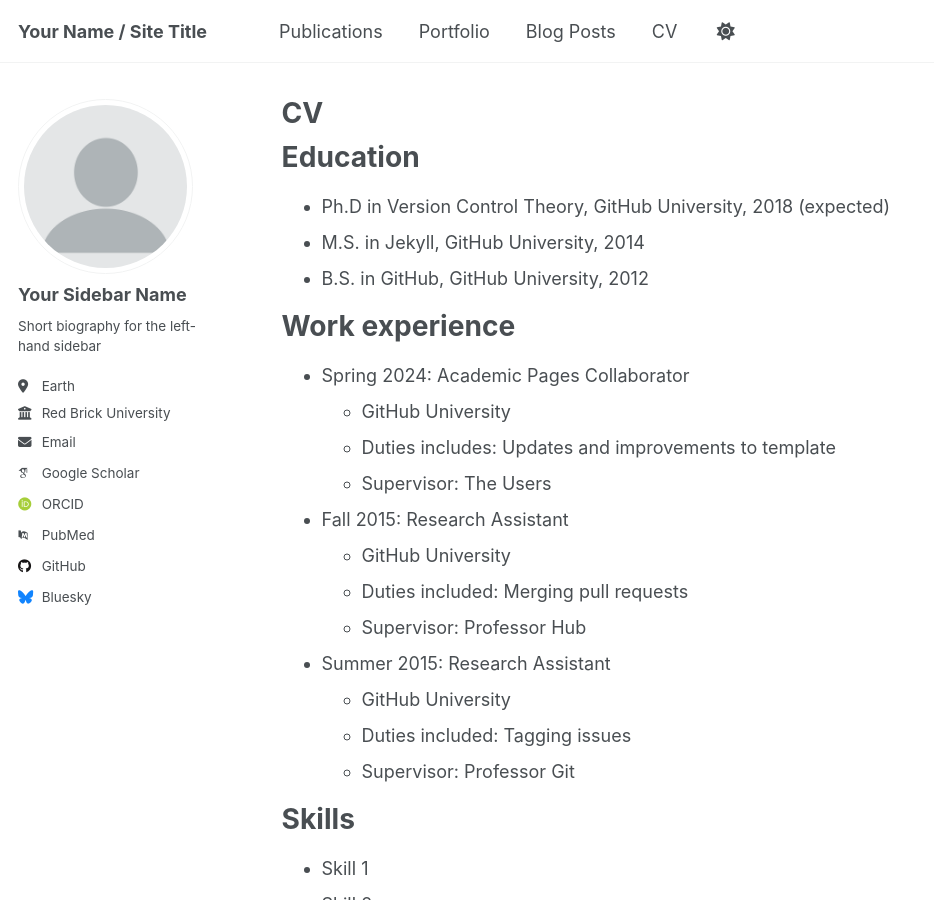
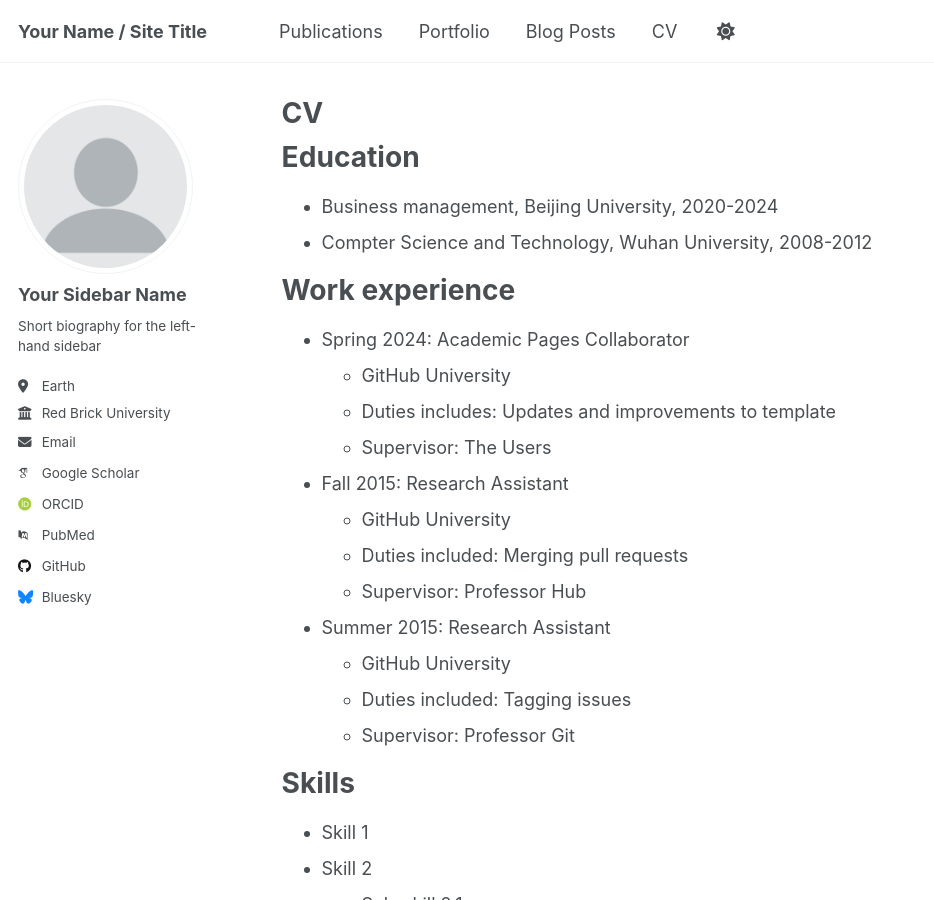
Before and after one commit to mayue0718/mayue0718.github.io, a Jekyll site: the page built from _pages/cv.md, in a window 1280 px wide and 900 px high. Shown: the whole window, without its empty margins (0-934 px from the left). Built offline with Jekyll 4.4.1, drawn with Linux system fonts in a browser that asks for light colours; some web fonts are replaced; a script that is not in the unit is left out.

Commit message:
Update cv.md

```diff
--- a/_pages/cv.md
+++ b/_pages/cv.md
@@ -11,9 +11,8 @@ redirect_from:
 
 Education
 ======
-* Ph.D in Version Control Theory, GitHub University, 2018 (expected)
-* M.S. in Jekyll, GitHub University, 2014
-* B.S. in GitHub, GitHub University, 2012
+* Business management, Beijing University, 2020-2024
+* Compter Science and Technology, Wuhan University, 2008-2012
 
 Work experience
 ======
```
